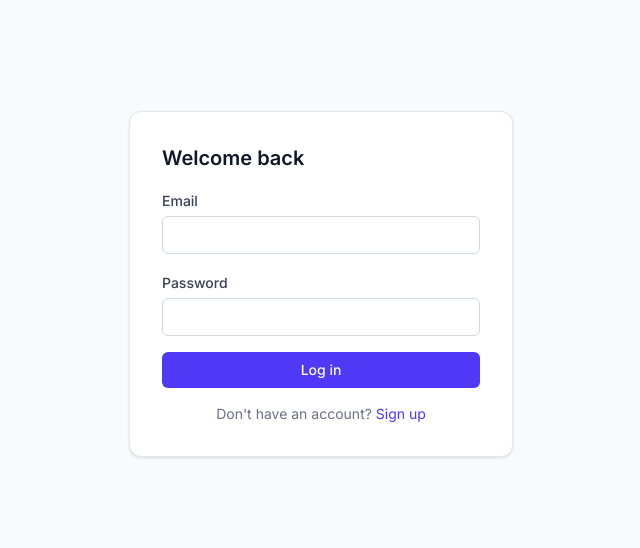
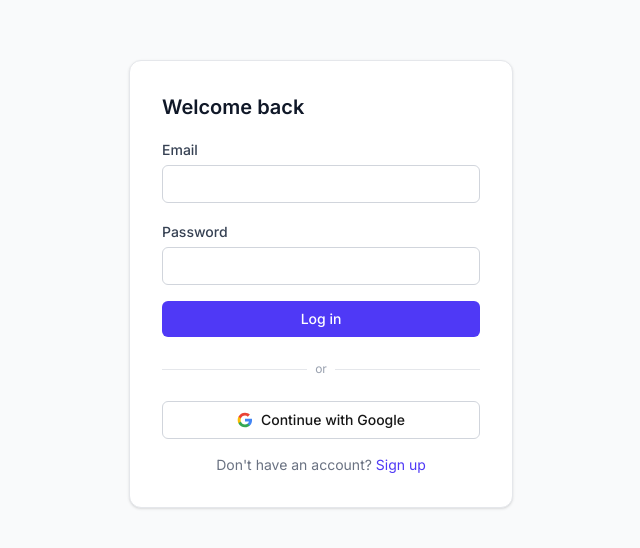
Before and after one commit to primyst/taskforge, a Next.js app: page /login in a window 1280 px wide. Shown: the part 116-664 px from the top of the page, without its empty margins (319-959 px from the left). Built offline with nearby package versions, Linux system fonts and the light colour scheme.

Commit message:
Update page.tsx

```diff
--- a/src/app/login/page.tsx
+++ b/src/app/login/page.tsx
@@ -78,6 +78,29 @@ export default function LoginPage() {
           {loading ? "Logging in..." : "Log in"}
         </button>
 
+<div className="relative py-2">
+  <div className="absolute inset-0 flex items-center">
+    <div className="w-full border-t border-gray-200" />
+  </div>
+  <div className="relative flex justify-center text-xs">
+    <span className="bg-white px-2 text-gray-400">or</span>
+  </div>
+</div>
+
+<button
+  type="button"
+  onClick={() => signIn("google", { callbackUrl: "/dashboard" })}
+  className="w-full flex items-center justify-center gap-2 border border-gray-300 rounded-md py-2 text-sm font-medium hover:bg-gray-50"
+>
+  <svg width="16" height="16" viewBox="0 0 24 24">
+    <path fill="#4285F4" d="M22.56 12.25c0-.78-.07-1.53-.2-2.25H12v4.26h5.92c-.26 1.37-1.04 2.53-2.21 3.31v2.77h3.57c2.08-1.92 3.28-4.74 3.28-8.09z"/>
+    <path fill="#34A853" d="M12 23c2.97 0 5.46-.98 7.28-2.66l-3.57-2.77c-.98.66-2.23 1.06-3.71 1.06-2.86 0-5.29-1.93-6.16-4.53H2.18v2.84C3.99 20.53 7.7 23 12 23z"/>
+    <path fill="#FBBC05" d="M5.84 14.09c-.22-.66-.35-1.36-.35-2.09s.13-1.43.35-2.09V7.07H2.18C1.43 8.55 1 10.22 1 12s.43 3.45 1.18 4.93l2.85-2.22.81-.62z"/>
+    <path fill="#EA4335" d="M12 5.38c1.62 0 3.06.56 4.21 1.64l3.15-3.15C17.45 2.09 14.97 1 12 1 7.7 1 3.99 3.47 2.18 7.07l3.66 2.84c.87-2.6 3.3-4.53 6.16-4.53z"/>
+  </svg>
+  Continue with Google
+</button>
+
         <p className="text-sm text-gray-500 text-center">
           Don&apos;t have an account?{" "}
           <a href="/register" className="text-indigo-600 hover:underline">
```
